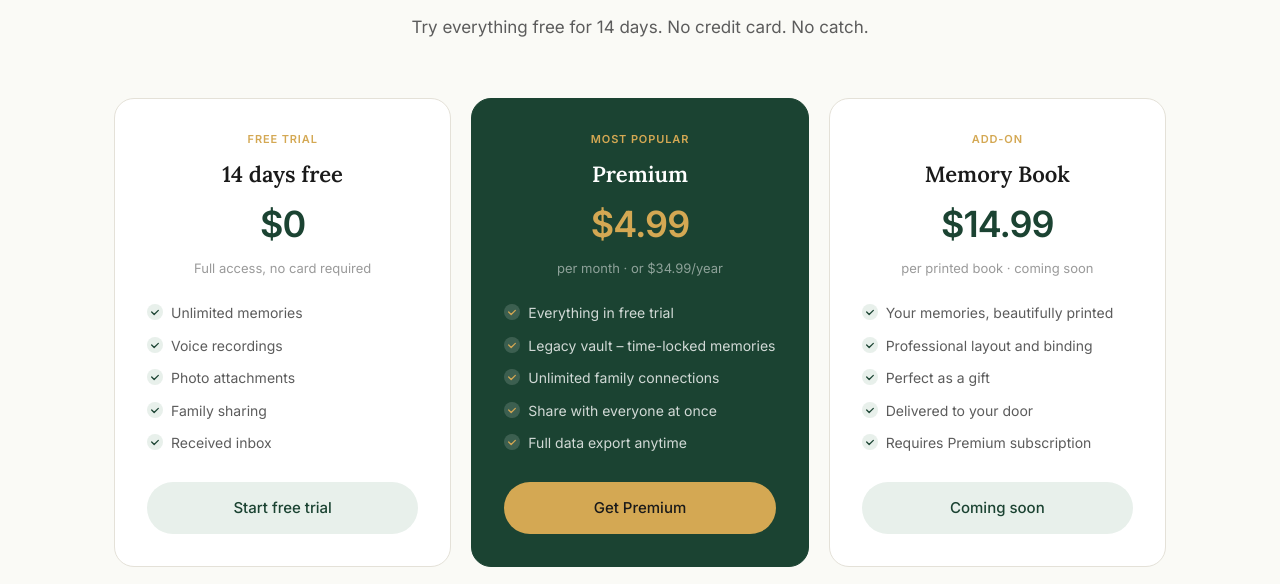
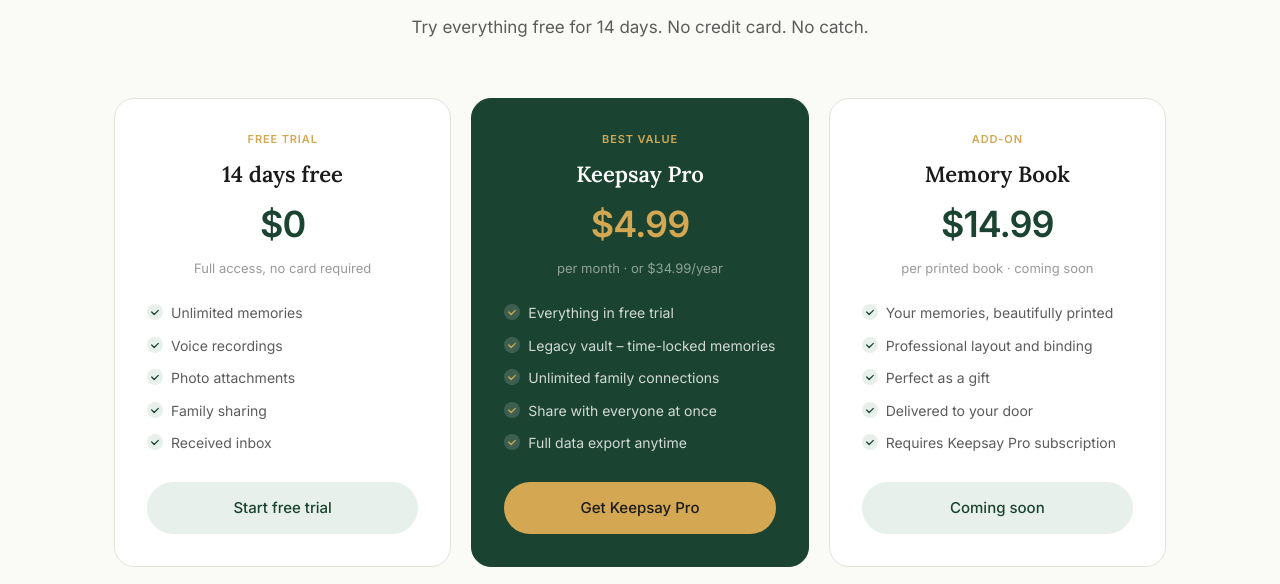
Before and after one commit to pwdunn3-maker/keepsay-web, a plain HTML site: page index.html in a window 1280 px wide. Shown: the part 4482-5066 px from the top of the page. Drawn offline with Linux system fonts and the light colour scheme.

Commit message:
Update pricing labels: Premium -> Keepsay Pro, Most popular -> Best value

```diff
--- a/index.html
+++ b/index.html
@@ -268,8 +268,8 @@
         <a href="#download" class="pricing-btn">Start free trial</a>
       </div>
       <div class="pricing-card featured">
-        <div class="pricing-badge">Most popular</div>
-        <div class="pricing-name">Premium</div>
+        <div class="pricing-badge">Best value</div>
+        <div class="pricing-name">Keepsay Pro</div>
         <div class="pricing-price">$4.99</div>
         <div class="pricing-period">per month &middot; or $34.99/year</div>
         <ul class="pricing-features">
@@ -279,7 +279,7 @@
           <li>Share with everyone at once</li>
           <li>Full data export anytime</li>
         </ul>
-        <a href="#download" class="pricing-btn">Get Premium</a>
+        <a href="#download" class="pricing-btn">Get Keepsay Pro</a>
       </div>
       <div class="pricing-card">
         <div class="pricing-badge">Add-on</div>
@@ -291,7 +291,7 @@
           <li>Professional layout and binding</li>
           <li>Perfect as a gift</li>
           <li>Delivered to your door</li>
-          <li>Requires Premium subscription</li>
+          <li>Requires Keepsay Pro subscription</li>
         </ul>
         <a href="#download" class="pricing-btn">Coming soon</a>
       </div>
```
